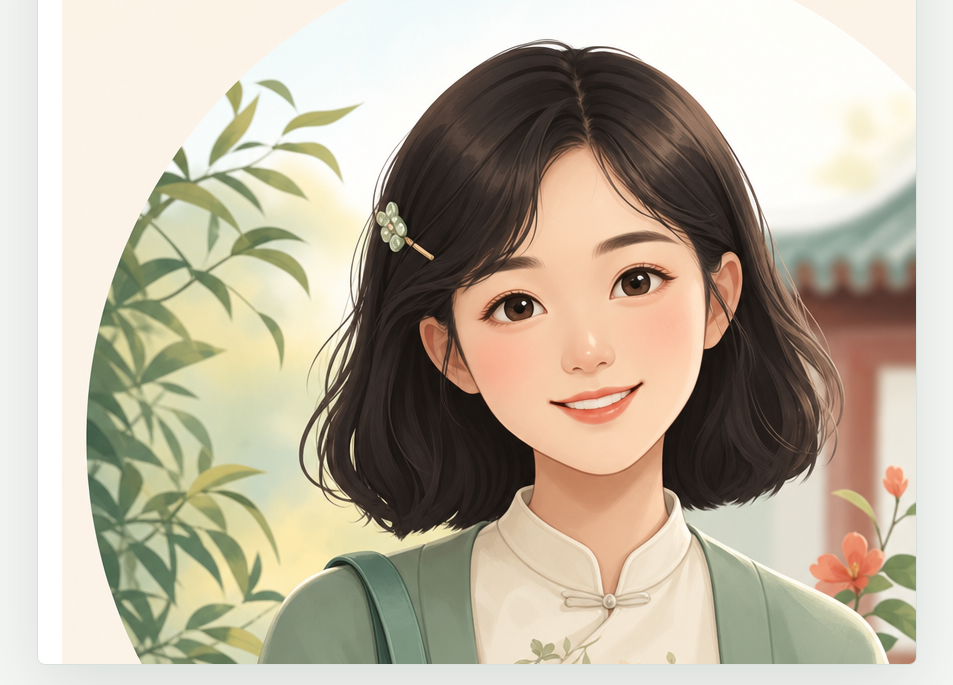
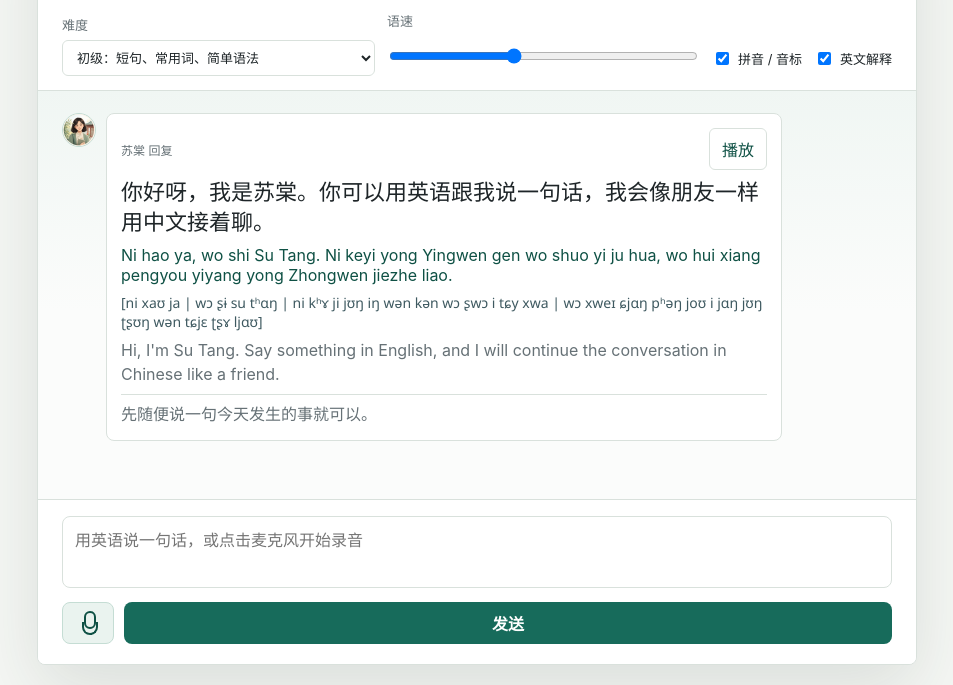
Before and after one commit to q547113058-max/chinese-speaking-web, a website: page public/index.html in a window 1280 px wide. Shown: the part 115-800 px from the top of the page, without its empty margins (163-1116 px from the left). Drawn offline with Linux system fonts and the light colour scheme; no server answers.

Commit message:
Apply fixed coach persona and avatar

```diff
--- a/public/styles.css
+++ b/public/styles.css
@@ -58,6 +58,22 @@ input {
   gap: 16px;
   padding: 22px 24px 16px;
   border-bottom: 1px solid var(--line);
+}
+
+.coach-title {
+  display: flex;
+  align-items: center;
+  gap: 12px;
+  min-width: 0;
+}
+
+.coach-photo {
+  width: 52px;
+  height: 52px;
+  border-radius: 50%;
+  object-fit: cover;
+  border: 2px solid #c5ddd4;
+  background: var(--soft);
 }
 
 .eyebrow {
@@ -172,6 +188,12 @@ h1 {
   font-size: 14px;
 }
 
+.avatar-img {
+  object-fit: cover;
+  border: 1px solid #c5ddd4;
+  background: var(--soft);
+}
+
 .avatar.error {
   background: var(--accent);
 }
@@ -256,6 +278,12 @@ h1 {
 
 .pinyin {
   color: var(--primary-dark);
+}
+
+.ipa {
+  color: #3e5960;
+  font-family: "Segoe UI", "Arial Unicode MS", sans-serif;
+  font-size: 14px;
 }
 
 .explanation,
@@ -405,13 +433,6 @@ button:disabled {
   opacity: 0.6;
 }
 
-.hint {
-  min-height: 20px;
-  margin: 10px 0 0;
-  color: var(--muted);
-  font-size: 13px;
-}
-
 .error-bubble {
   border-color: #efc0b8;
   background: #fff7f5;
```
